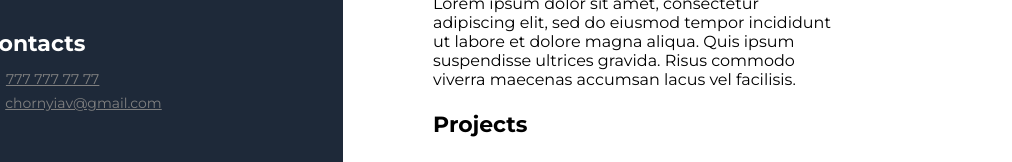
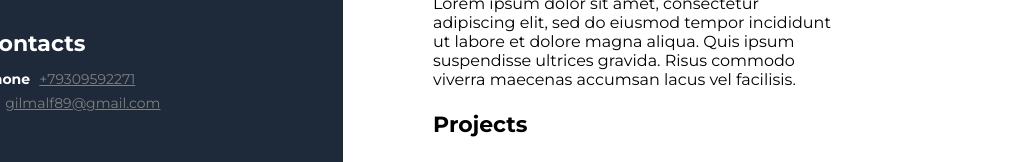
Before and after one commit to Alfat1989/resume, a plain HTML site: page index.html in a window 1280 px wide. Shown: the part 329-491 px from the top of the page, without its empty margins (0-1012 px from the left). Drawn offline with Linux system fonts and the light colour scheme.

Commit message:
change email and phone

```diff
--- a/index.html
+++ b/index.html
@@ -33,17 +33,20 @@
                 <h3>Projects</h3>
                 <ol class="project-item">
                     <li>
-                        <a class="project-item-href" href="https://hellenglish.goit.global/">https://hellenglish.goit.global/</a>
+                        <a class="project-item-href"
+                            href="https://hellenglish.goit.global/">https://hellenglish.goit.global/</a>
                         <span>.......</span>
                         <span class="project-item-scrit">[ HTML5, CSS3 ]</span>
                     </li>
                     <li>
-                        <a class="project-item-href" href="https://cryptohub.goit.global/"> https://cryptohub.goit.global/</a>
+                        <a class="project-item-href" href="https://cryptohub.goit.global/">
+                            https://cryptohub.goit.global/</a>
                         <span>.........</span>
                         <span class="project-item-scrit">[ JavaScript ]</span>
                     </li>
                     <li>
-                        <a class="project-item-href" href="https://kidslike.goit.global/">https://kidslike.goit.global/</a>
+                        <a class="project-item-href"
+                            href="https://kidslike.goit.global/">https://kidslike.goit.global/</a>
                         <span>............</span>
                         <span class="project-item-scrit">[ React.js, Node.js ]</span>
                     </li>
@@ -124,12 +127,12 @@
             <div class="contact-section">
                 <h3 class="section-title">Contacts</h3>
                 <div class="phone">
-                        <span class="contact-section-type">C:</span>
-                        <a class="contact-section-link" href="tel:+7777777777">777 777 77 77</a>
+                    <span class="contact-section-type">phone</span>
+                    <a class="contact-section-link" href="tel:+79309592271">+79309592271</a>
                 </div>
                 <div>
                     <span class="contact-section-type">E:</span>
-                        <a class="contact-section-link" href="mailto:chornyiav@gmail.com">chornyiav@gmail.com</a>
+                    <a class="contact-section-link" href="mailto:gilmalf89@gmail.com">gilmalf89@gmail.com</a>
                 </div>
             </div>
             <!--Skils-->
```
Lines whose indentation alone changed are shown as unchanged.
